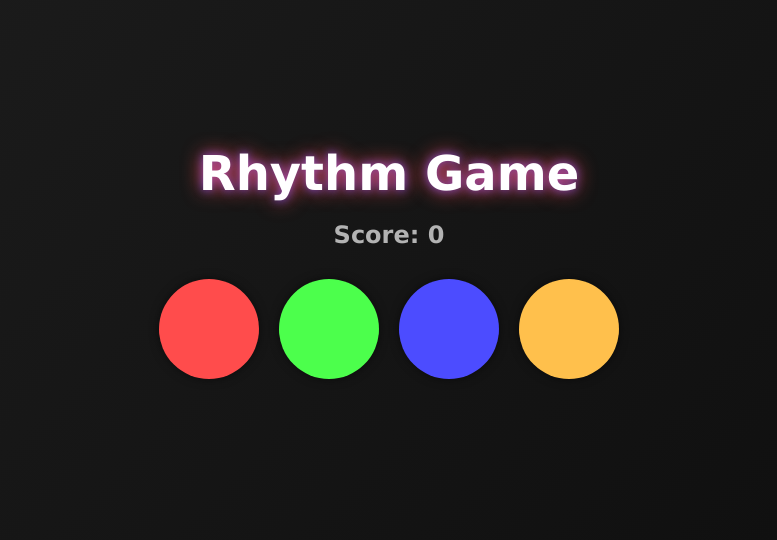
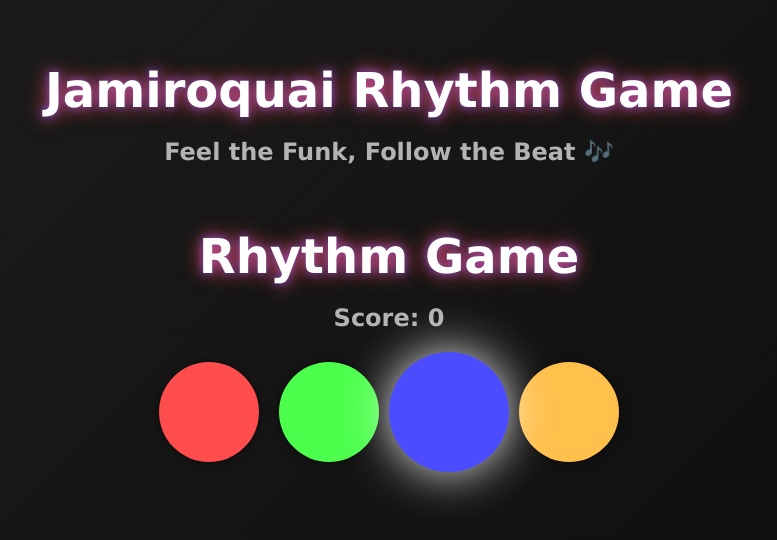
Before and after one commit to Ianropke/rytme, a React (Create React App) app: page / in a window 1280 px wide. Shown: the part 174-714 px from the top of the page, without its empty margins (251-1028 px from the left). Built offline with nearby package versions, Linux system fonts and the light colour scheme.

Commit message:
Update App.js

```diff
--- a/src/App.js
+++ b/src/App.js
@@ -1,11 +1,17 @@
 import React from "react";
-import RhythmGame from "./components/RhythmGame"; // Korrekt import af RhythmGame-komponenten
-import "./App.css"; // Import af App.css for styling
+import RhythmGame from "./components/RhythmGame"; // Importing the main game component
+import "./App.css"; // Importing the updated styling for the app
 
 function App() {
   return (
     <div className="App">
-      <RhythmGame />
+      <header>
+        <h1>Jamiroquai Rhythm Game</h1>
+        <h2>Feel the Funk, Follow the Beat 🎶</h2>
+      </header>
+      <main>
+        <RhythmGame />
+      </main>
     </div>
   );
 }
```
